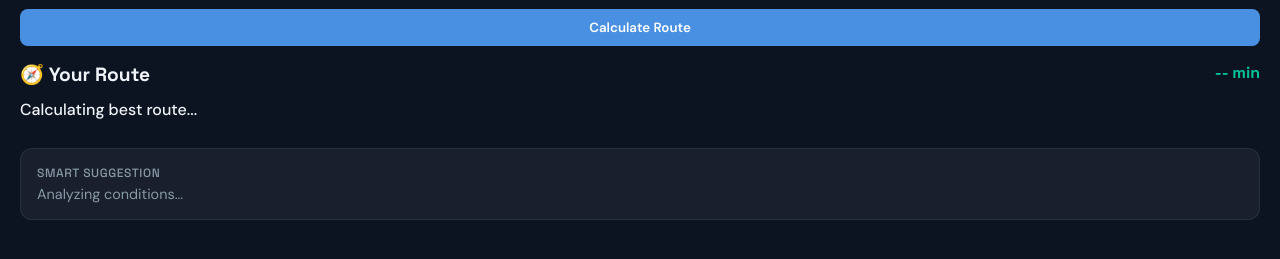
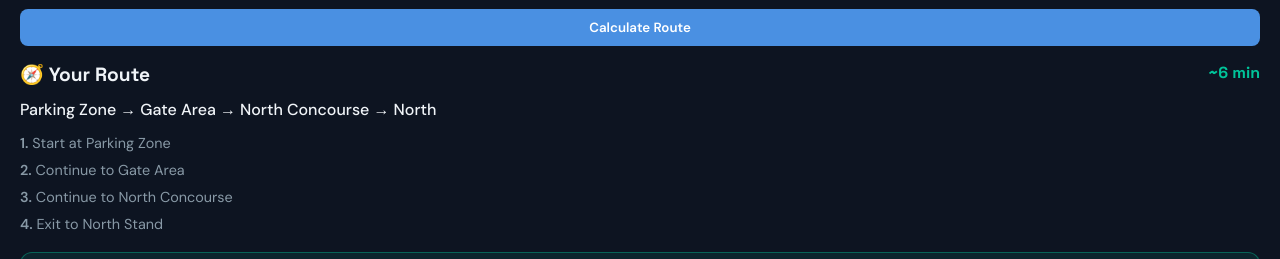
Before and after one commit to chparam612/Eventflow_n, a website: page public/attendee-navigation.html in a window 1280 px wide. Shown: the part 541-800 px from the top of the page. Drawn offline with Linux system fonts and the light colour scheme; some packages are replaced by stand-ins of ours; no server answers.

Commit message:
fix: best route draw timing - mapsReady hook, empty zones fallback, aligned console logs

```diff
--- a/public/attendee-navigation.html
+++ b/public/attendee-navigation.html
@@ -342,12 +342,17 @@
     window.calculateBestRoute = function() {
       const start = document.getElementById("startZone").value;
       const destination = document.getElementById("destinationZone").value;
-      console.log("Start:", start);
-      console.log("Destination:", destination);
+      console.log("Start Zone:", start);
+      console.log("Destination Zone:", destination);
+
+      if (!start || !destination) {
+        console.error("Missing zone values");
+        return;
+      }
 
       const bestPath = window.findShortestPath(start, destination);
       if (!bestPath || bestPath.length === 0) {
-        console.error("No path found");
+        console.error("No path returned from Dijkstra");
         return;
       }
       console.log("Best Path:", bestPath);
@@ -367,19 +372,32 @@
         };
       });
 
-      // 1. Calculate Routes
-      let pathResult = findBestRoute(startZone, destinationZone, enrichedZones);
+      // 1. Calculate Routes — use all known zones as fallback if densities empty
+      const zonesForRouting = enrichedZones.length > 0 ? enrichedZones
+        : Object.keys(zoneCoordinates).map(id => ({
+            id, capacity: 10000, currentFans: 0, blocked: false
+          }));
+
+      let pathResult = findBestRoute(startZone, destinationZone, zonesForRouting);
+      if (!pathResult || !pathResult.path || pathResult.path.length === 0) {
+        console.error("updateNavigation: no path found for", startZone, "->", destinationZone);
+        return;
+      }
       const path = pathResult.path;
 
-      let altResult = findAlternatePath(startZone, destinationZone, path, enrichedZones);
+      let altResult = findAlternatePath(startZone, destinationZone, path, zonesForRouting);
 
       // 2. Map Update (Primary + Alternate)
       if (window.efMap) {
         drawBestRoute(path);
+        console.log("Best Route Drawn");
         if (altResult && altResult.path) drawAlternateRoute(altResult.path);
         else clearBlueRoutes();
-
+        console.log("Alternate Route Drawn");
         startMarkerSimulation(path);
+      } else {
+        // Map not ready yet — will re-run once mapsReady fires
+        console.warn("Map not ready, queuing route draw");
       }
 
       // 3. Update DOM Panel
@@ -391,10 +409,6 @@
 
       generateInstructions(path);
       updateSmartMessage(path);
-
-      // Verification logs Phase 7
-      console.log("Best Route Drawn");
-      console.log("Alternate Route Drawn");
       console.log("Smart Suggestion Updated");
     }
 
@@ -497,6 +511,14 @@
       });
     }
 
+    // Auto-route on page load — fires after map is ready
+    window.addEventListener('mapsReady', () => {
+      console.log("Map ready — drawing initial best route");
+      if (document.getElementById("startZone")?.value) {
+        window.calculateBestRoute();
+      }
+    });
+
     startNavigation();
 
   </script>
```
